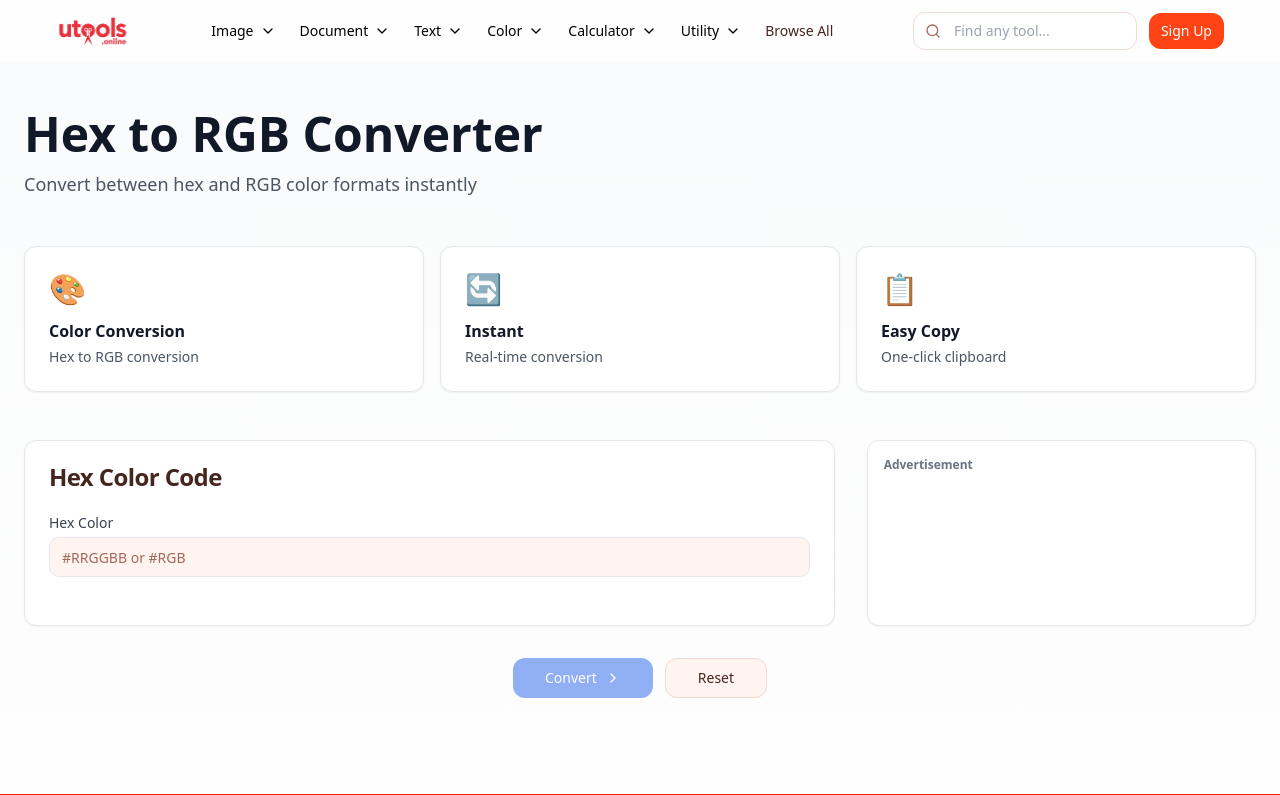
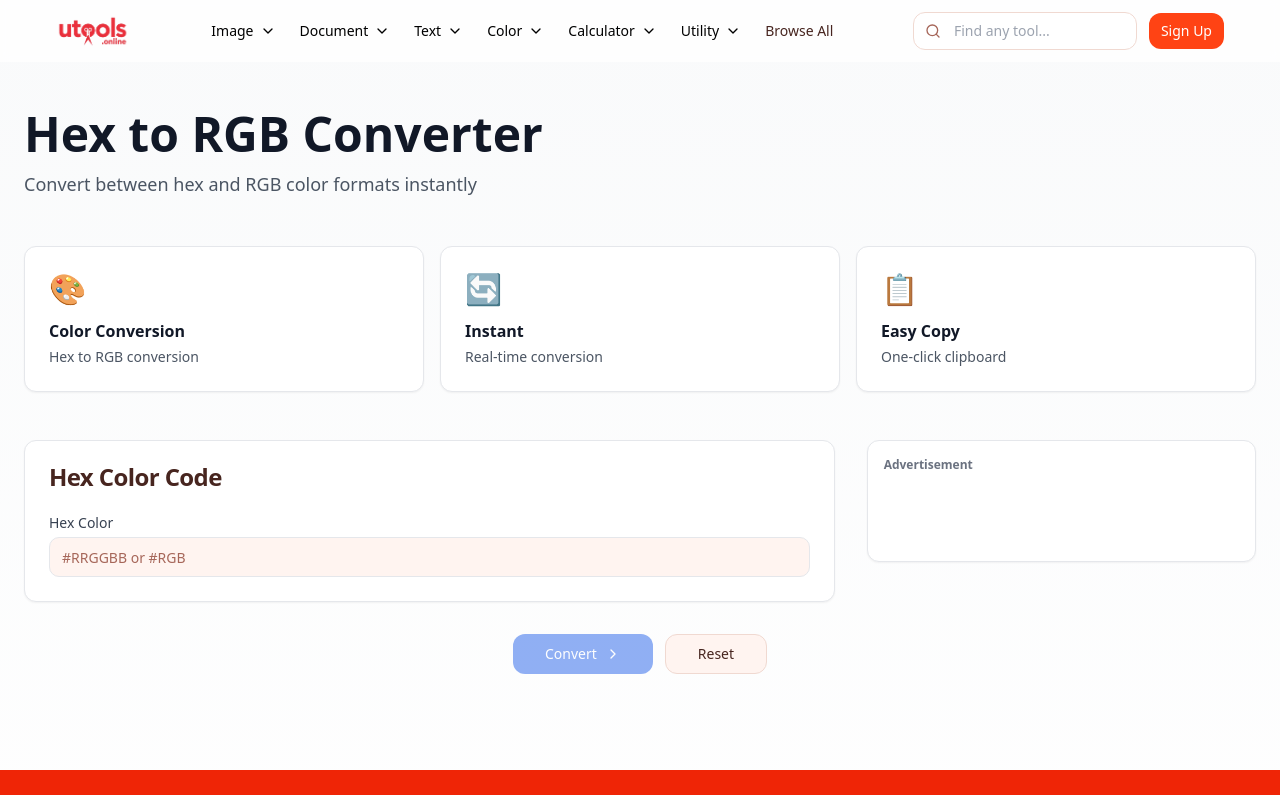
Before and after one commit to Knitesh026/utools-online, a React (Vite) app: page /hex-to-rgb in a window 1280 px wide. Shown: the top 795 px of the page. Built offline with nearby package versions, Linux system fonts and the light colour scheme; the HTML template or start-up script is replaced by a standard one.

Commit message:
updated files for commit message:

```diff
--- a/src/components/AdBanner468x60.tsx
+++ b/src/components/AdBanner468x60.tsx
@@ -32,7 +32,7 @@ export const AdBanner468x60 = ({ className = "" }: { className?: string }) => {
   }, []);
 
   return (
-    <div className={`w-full flex justify-center py-6 sm:py-8 px-2 sm:px-4 ${className}`}>
+    <div className={`w-full flex justify-center px-2 sm:px-4 ${className}`}>
       <div ref={containerRef} style={{ minHeight: "60px", width: "100%", maxWidth: "468px" }} />
     </div>
   );
--- a/src/pages/Index.tsx
+++ b/src/pages/Index.tsx
@@ -109,9 +109,9 @@ const Index = () => {
           </section>
         </div>
 
-        {/* Middle Advertisement Banner - 468x60 */}
-        <div className="w-full flex justify-center">
-          <AdBanner468x60 key="middle-banner" />
+        {/* Middle Advertisement Banner - 728x90 */}
+        <div className="w-full flex justify-center mt-0">
+          <AdBanner728x90 key="middle-banner" />
         </div>
 
         {/* Tool Categories Section */}
```
